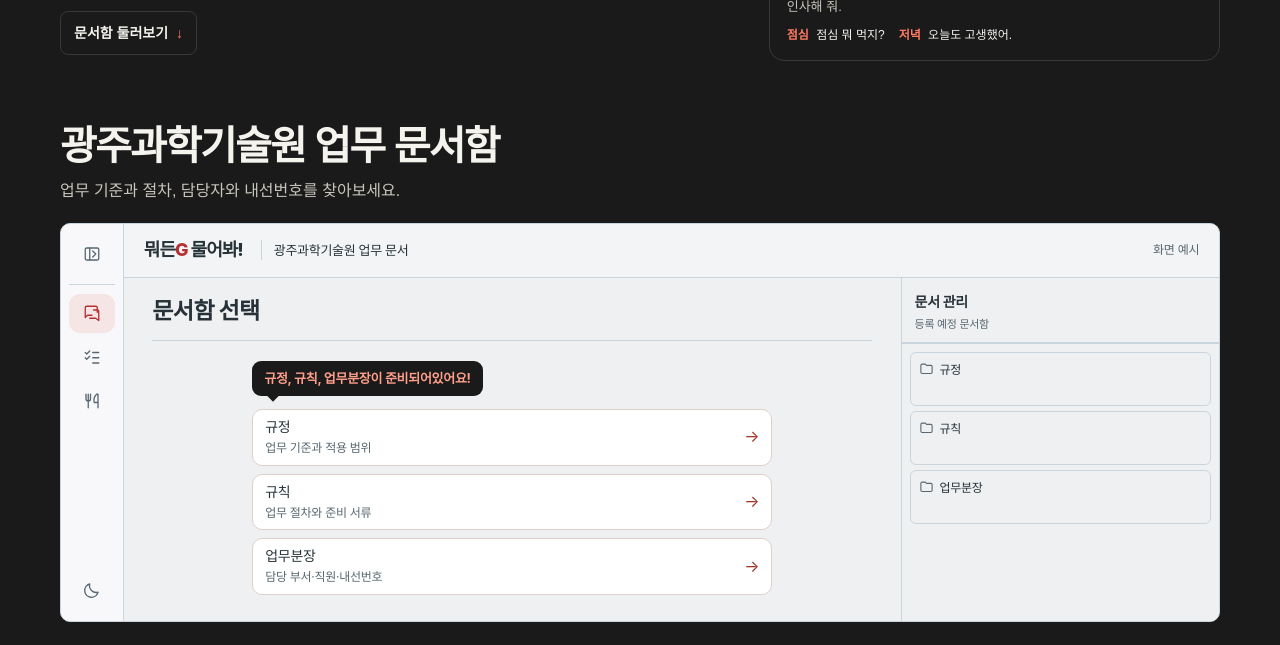
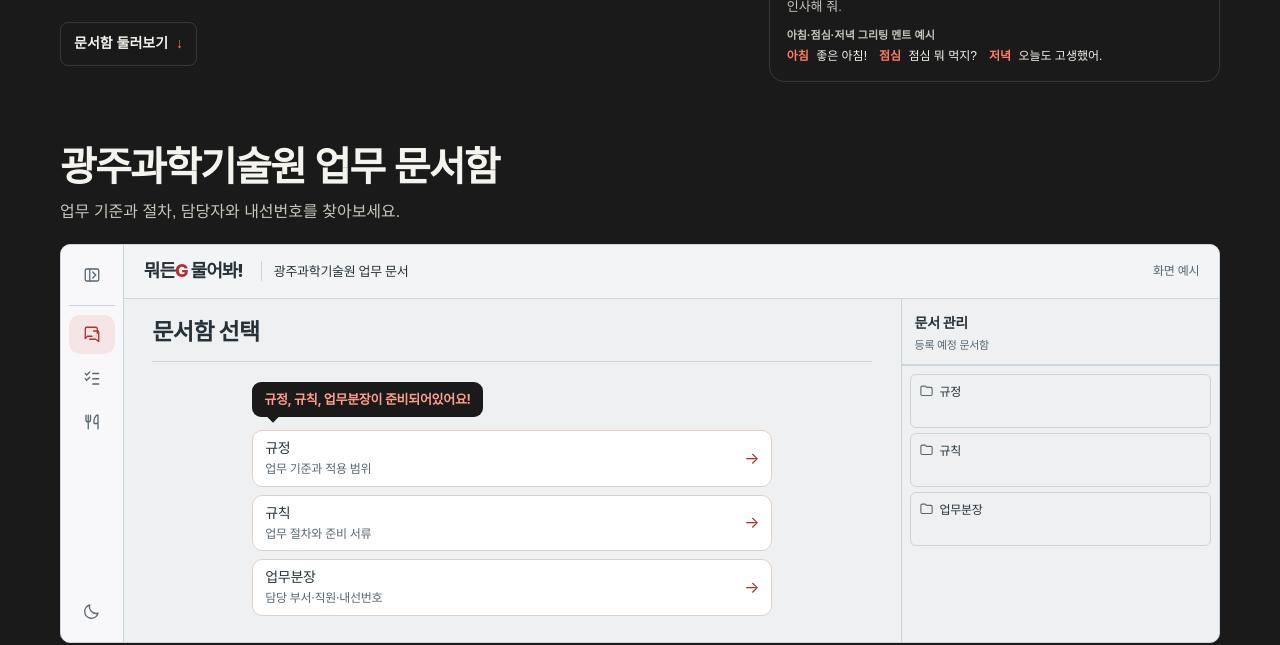
Before and after one commit to gyomgyom2/modeung-first-day-demo, a plain HTML site: page index.html in a window 1280 px wide. Shown: the part 344-989 px from the top of the page. Drawn offline with Linux system fonts and the light colour scheme.

Commit message:
Label the morning, midday and evening pet greetings

```diff
--- a/index.html
+++ b/index.html
@@ -52,7 +52,9 @@ svg { fill: none; stroke: currentColor; stroke-width: 1.75; stroke-linecap: roun
 .pet-copy { padding: 14px 17px 15px; border-top: 1px solid var(--line); }
 .pet-copy h2 { font-size: clamp(16px, 1.6vw, 20px); font-weight: 760; line-height: 1.3; letter-spacing: -.035em; }
 .pet-copy p { margin-top: 5px; color: var(--muted); font-size: 13px; line-height: 1.65; }
-.pet-greetings { display: flex; flex-wrap: wrap; gap: 4px 14px; margin: 9px 0 0; padding: 0; list-style: none; font-size: 12px; color: var(--paper); }
+.pet-copy .pet-greetings-label { margin-top: 9px; font-size: 11px; font-weight: 650; }
+.pet-greetings { display: flex; flex-wrap: wrap; gap: 3px 12px; margin: 3px 0 0; padding: 0; list-style: none; font-size: 12px; color: var(--paper); }
+.pet-greetings li { white-space: nowrap; }
 .pet-greetings span { margin-right: 4px; color: var(--coral); font-weight: 700; }
 
 .workflow { background: var(--ink); color: var(--paper); }
@@ -517,7 +519,9 @@ body[data-document-page] .hero { display: none; }
           <figcaption class="pet-copy">
             <h2 id="pet-title">바탕화면에서 먼저 건네는 인사</h2>
             <p>프로그램을 설치하면 펫이 생겨. 마우스를 올리면 손을 흔들며 시간대에 맞춰 인사해 줘.</p>
-            <ul class="pet-greetings" aria-label="시간대별 인사 예시">
+            <p class="pet-greetings-label" id="pet-greetings-title">아침·점심·저녁 그리팅 멘트 예시</p>
+            <ul class="pet-greetings" aria-labelledby="pet-greetings-title">
+              <li><span>아침</span> 좋은 아침!</li>
               <li><span>점심</span> 점심 뭐 먹지?</li>
               <li><span>저녁</span> 오늘도 고생했어.</li>
             </ul>
```
